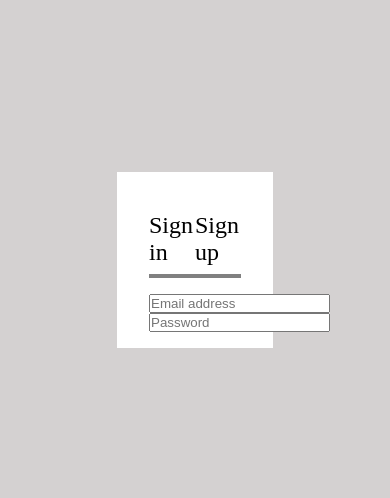
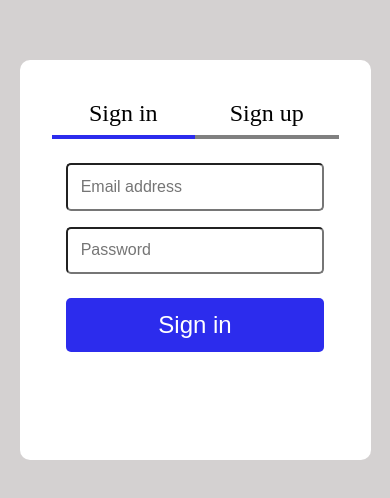
Before and after one commit to VrushabhBhave/MultiSearch-Application, a website: page sign.html in a window 390 px wide. Shown: the part 162-660 px from the top of the page. Drawn offline with Linux system fonts and the light colour scheme.

Commit message:
add sign in and sing up form

```diff
--- a/responsive.css
+++ b/responsive.css
@@ -4,6 +4,12 @@
     }
     .data-container{
         margin-left: 0px;
+    }
+}
+
+@media screen and (max-width: 950px){
+    #container{
+        width: 60%;
     }
 }
 
@@ -20,10 +26,22 @@
     .imageContainer{
         width: 45%;
     }
+
+    #container{
+        width: 90%;
+    }
 }
 
 @media screen and (max-width: 460px){
     .buttons .btn{
         padding: 8px 12px;
     }
+
+    form input{
+        width: 90%;
+    }
+
+    form button{
+        width: 90%;
+    }
 }
--- a/sign.css
+++ b/sign.css
@@ -16,6 +16,8 @@
     width: 40%;
     background-color: white;
     padding: 1rem 2rem;
+    border-radius: 10px;
+    height: 400px;
 }
 
 #inner-container{
@@ -29,7 +31,6 @@
     display: flex;
     justify-content: space-evenly;
     padding: 0.5rem 0;
-    border-bottom: 4px solid gray;
 }
 
 #inner-container .navigation-left #sign-navigation{
@@ -43,7 +44,6 @@
     display: flex;
     justify-content: center;
     padding: 0.5rem 0;
-    border-bottom: 4px solid gray;
 }
 
 #inner-container .navigation-right #sign-up-navigation{
@@ -51,3 +51,31 @@
     text-decoration: none;
     color: black;
 }
+
+form{
+    display: flex;
+    flex-direction: column;
+    align-items: center;
+    justify-content: center;
+}
+
+form input{
+    width: 70%;
+    padding: 0.8rem;
+    margin: 0.5rem 0rem;
+    font-size: 1rem;
+    border-radius: 5px;
+}
+
+form button{
+    width: 70%;
+    padding: 0.8rem;
+    margin: 1rem 0rem;
+    font-size: 1rem;
+    border-radius: 5px;
+    font-size: 1.5rem;
+    border: none;
+    background-color: rgb(44, 44, 237);
+    color: white;
+    cursor: pointer;
+}
--- a/sign.html
+++ b/sign.html
@@ -5,23 +5,38 @@
     <meta name="viewport" content="width=device-width, initial-scale=1.0">
     <title>Document</title>
     <link rel="stylesheet" href="sign.css">
+    <link rel="stylesheet" href="utility.css">
+    <link rel="stylesheet" href="responsive.css">
 </head>
 <body>
     <div id="wrapper">
         <div id="container">
             <div id="inner-container">
-                <div class="navigation-left">
+                <div class="navigation-left blue-bottom-border">
                     <a href="" id="sign-navigation">Sign in</a>
                 </div>
-                <div class="navigation-right">
+                <div class="navigation-right gray-bottom-border">
                     <a href="" id="sign-up-navigation">Sign up</a>
                 </div>
             </div>
-            <div id="sing-in-form">
-                <input type="email" name="email" placeholder="Email address">
-                <input type="password" name="password" placeholder="Password">
+            <div id="sign-in-form">
+                <form action="">
+                    <input type="email" name="email" placeholder="Email address" required>
+                    <input type="password" name="password" placeholder="Password" required>
+                    <button type="submit">Sign in</button>
+                </form>
+            </div>
+
+            <div id="sign-up-form" class="hidden">
+                <form action="">
+                    <input type="text" name="name" placeholder="Name" required>
+                    <input type="email" name="email" placeholder="Email address" required>
+                    <input type="password" name="password" placeholder="Password" required>
+                    <button type="submit" id="sign-up-btn">Sign up</button>
+                </form>
             </div>
         </div>
     </div>
+    <script src="sign.js"></script>
 </body>
 </html>
--- /dev/null
+++ b/sign.js
@@ -0,0 +1,61 @@
+const signInNavigation = document.querySelector(".navigation-left a");
+const signUpNavigation = document.querySelector(".navigation-right a");
+const navigationLeftDiv = document.querySelector(".navigation-left");
+const navigationRightDiv = document.querySelector(".navigation-right");
+const signInForm = document.querySelector("#sign-in-form");
+const signUpForm = document.querySelector("#sign-up-form");
+
+navigationLeftDiv.addEventListener("click", (e) => {
+    e.preventDefault();
+    navigate();
+})
+
+navigationRightDiv.addEventListener("click", (e) => {
+    e.preventDefault();
+    navigationRightDiv.classList.add("blue-bottom-border");
+    navigationRightDiv.classList.remove("gray-bottom-border")
+    navigationLeftDiv.classList.add("gray-bottom-border");
+    navigationLeftDiv.classList.remove("blue-bottom-border");
+    signInForm.classList.add("hidden");
+    signUpForm.classList.remove("hidden");
+})
+
+
+//store sign up data in localstorage
+const SignUpformElements = Array.from(document.forms[1].elements);
+console.log(SignUpformElements);
+const form = document.querySelector("#sign-up-form form");
+const dataArray = [];
+form.addEventListener("submit", (e) => {
+    e.preventDefault();
+    let data = {
+        name: SignUpformElements[0].value,
+        email: SignUpformElements[1].value,
+        password: SignUpformElements[2].value,
+    };
+    dataArray.push(data);
+    clearForm(SignUpformElements);
+    console.log(dataArray);
+})
+
+function clearForm(SignUpformElements){
+    SignUpformElements.forEach((element) => {
+        element.value = "";
+    });
+}
+
+
+const singUpBtn = document.querySelector("#sign-up-btn");
+singUpBtn.addEventListener("click", () => {
+    navigate();
+})
+
+//nevigate form after clicking signUpBtn or nevigationLeftDiv
+function navigate(){
+    navigationLeftDiv.classList.add("blue-bottom-border");
+    navigationLeftDiv.classList.remove("gray-bottom-border");
+    navigationRightDiv.classList.remove("blue-bottom-border");
+    navigationRightDiv.classList.add("gray-bottom-border");
+    signInForm.classList.remove("hidden");
+    signUpForm.classList.add("hidden");
+}
--- a/utility.css
+++ b/utility.css
@@ -1,3 +1,11 @@
 .hidden{
     display: none;
 }
+
+.blue-bottom-border{
+    border-bottom: 4px solid rgb(44, 44, 237);
+}
+
+.gray-bottom-border{
+    border-bottom: 4px solid gray;
+}
```
